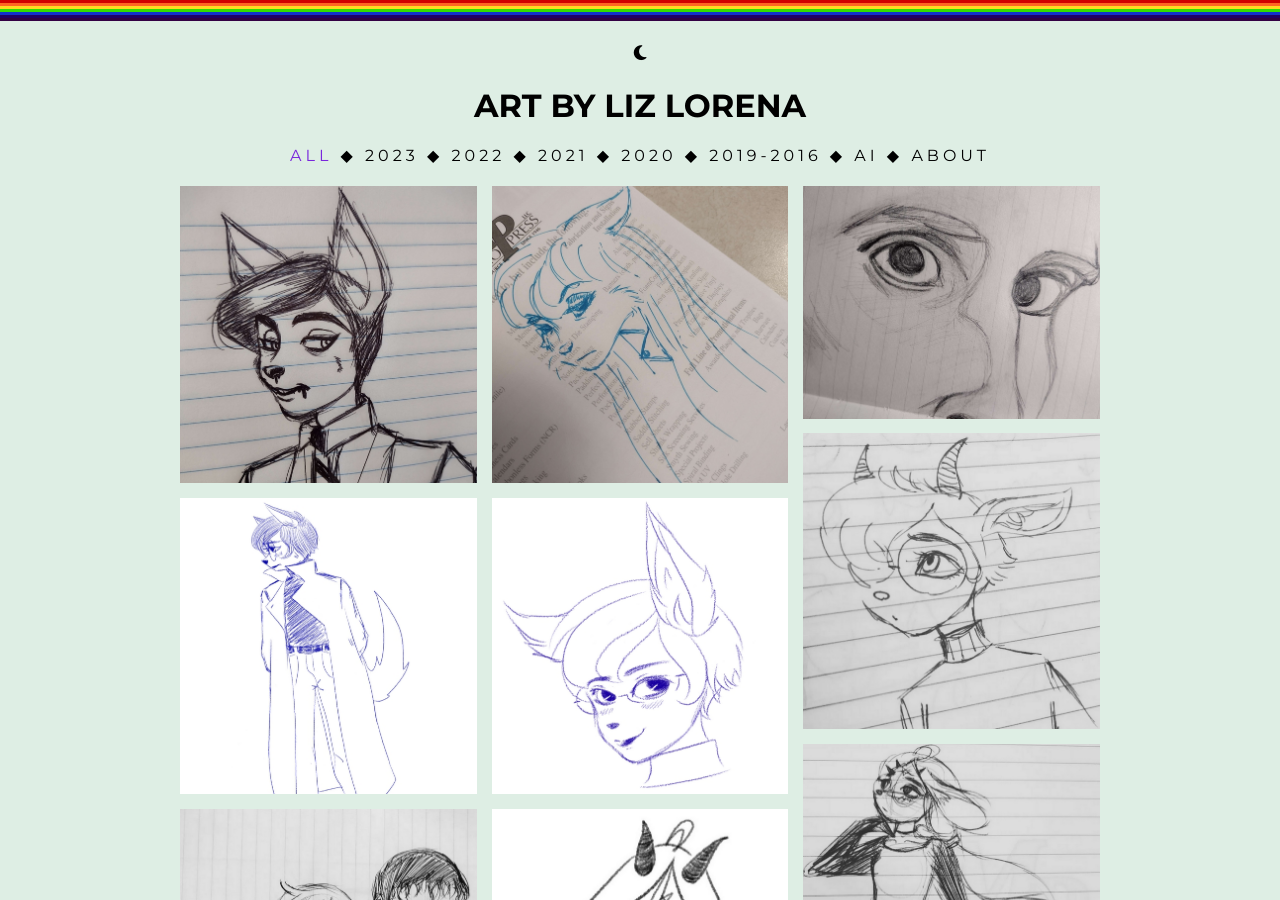
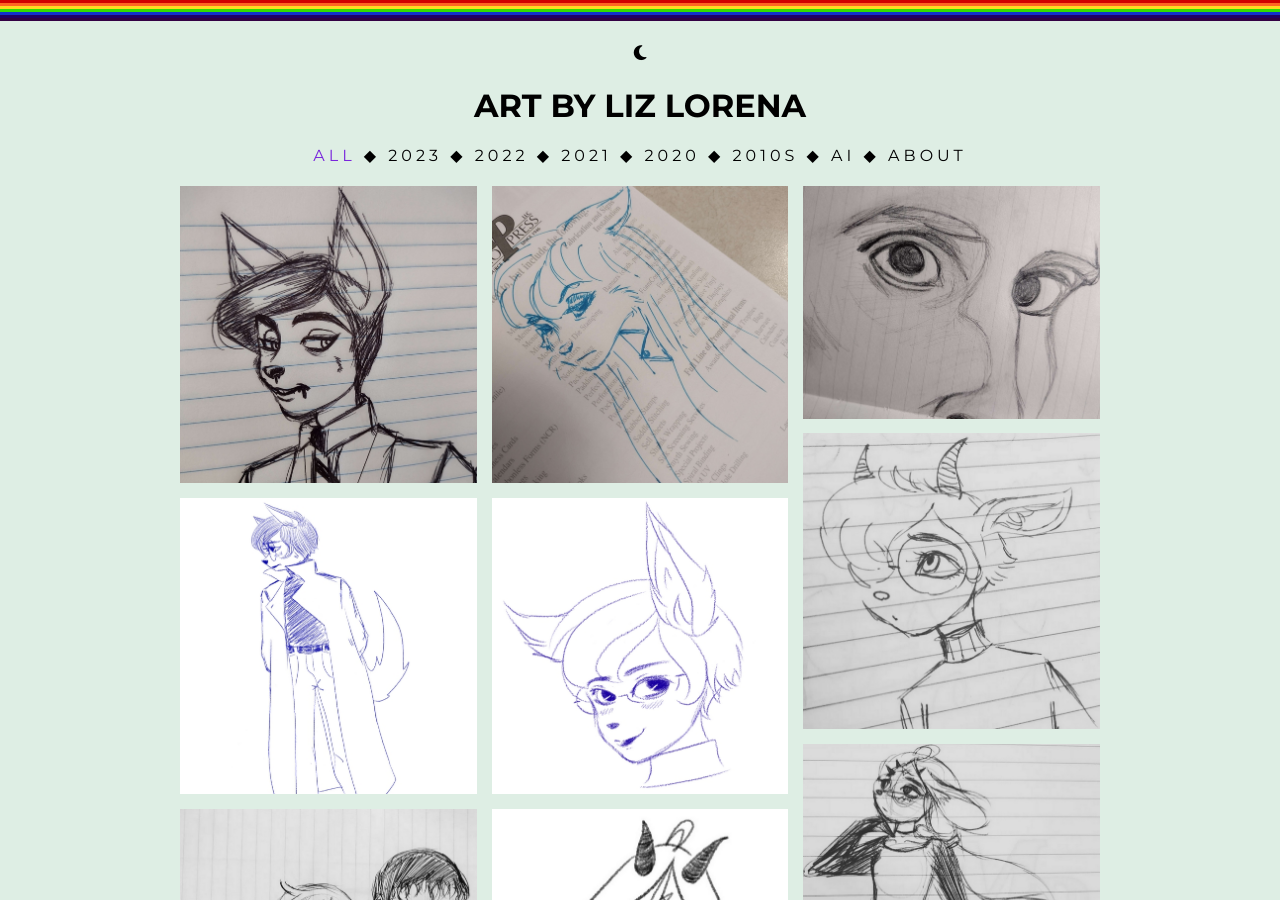
Before and after one commit to liz-lorena/art, a Jekyll site: the page built from index.html, in a window 1280 px wide and 900 px high. Built offline with Jekyll 4.4.1, drawn with Linux system fonts in a browser that asks for light colours; nearby versions of some CDN libraries; the list of posts is cut into pages by our own code.

Commit message:
Update pages.html

```diff
--- a/_includes/pages.html
+++ b/_includes/pages.html
@@ -1 +1 @@
-<a href="#all" class="all active">All</a> ◆ <a href="#2023" class="2023">2023</a> ◆ <a href="#2022" class="2022">2022</a> ◆ <a href="#2021" class="2021">2021</a> ◆ <a href="#2020" class="2020">2020</a> ◆ <a href="#2010s" class="2010s">2019-2016</a> ◆ <a href="/ai" target="_blank">AI</a> ◆ <a href="/links" target="_blank">About</a>
+<a href="#all" class="all active">All</a> ◆ <a href="#2023" class="2023">2023</a> ◆ <a href="#2022" class="2022">2022</a> ◆ <a href="#2021" class="2021">2021</a> ◆ <a href="#2020" class="2020">2020</a> ◆ <a href="#2010s" class="2010s">2010s</a> ◆ <a href="/ai" target="_blank">AI</a> ◆ <a href="/links" target="_blank">About</a>
```
